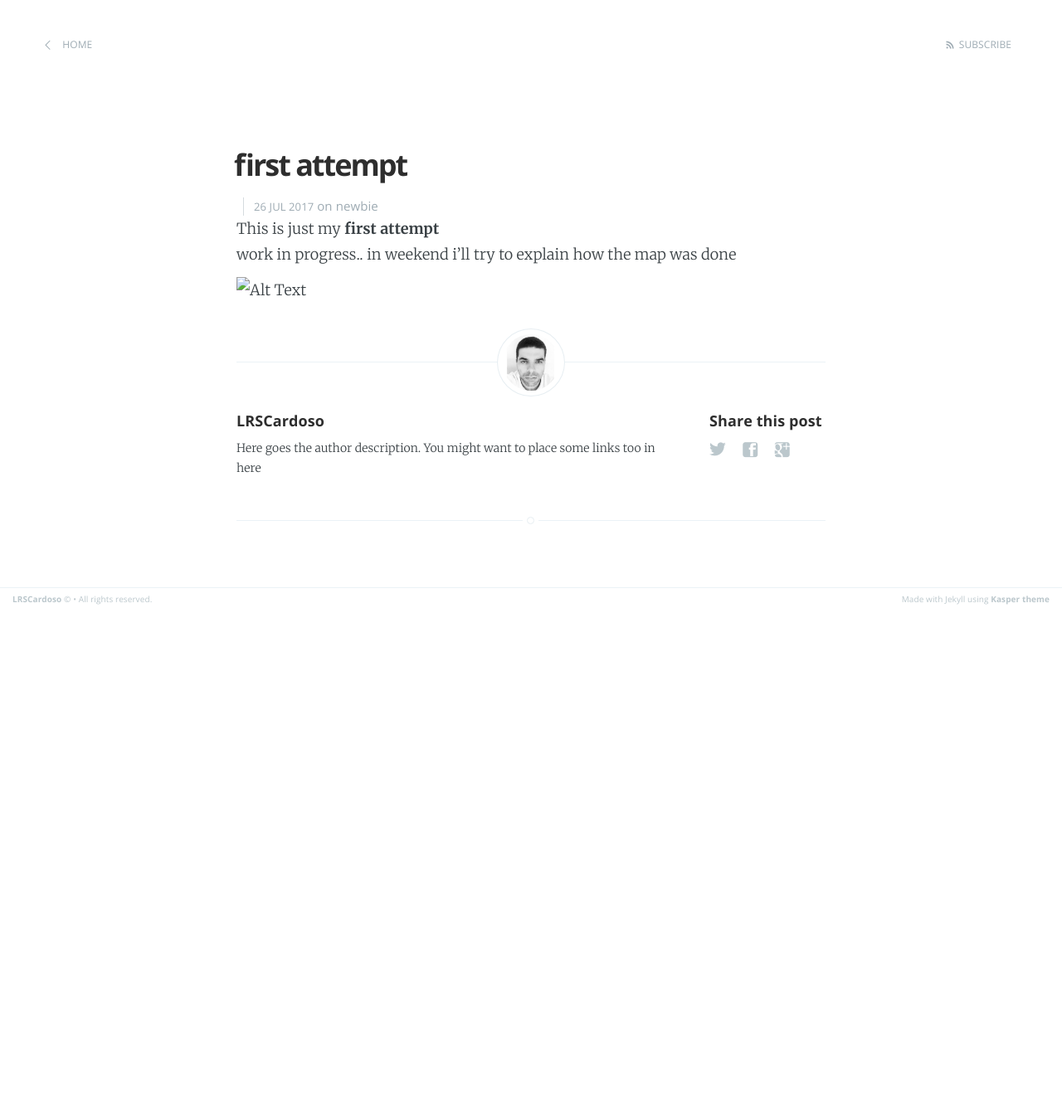
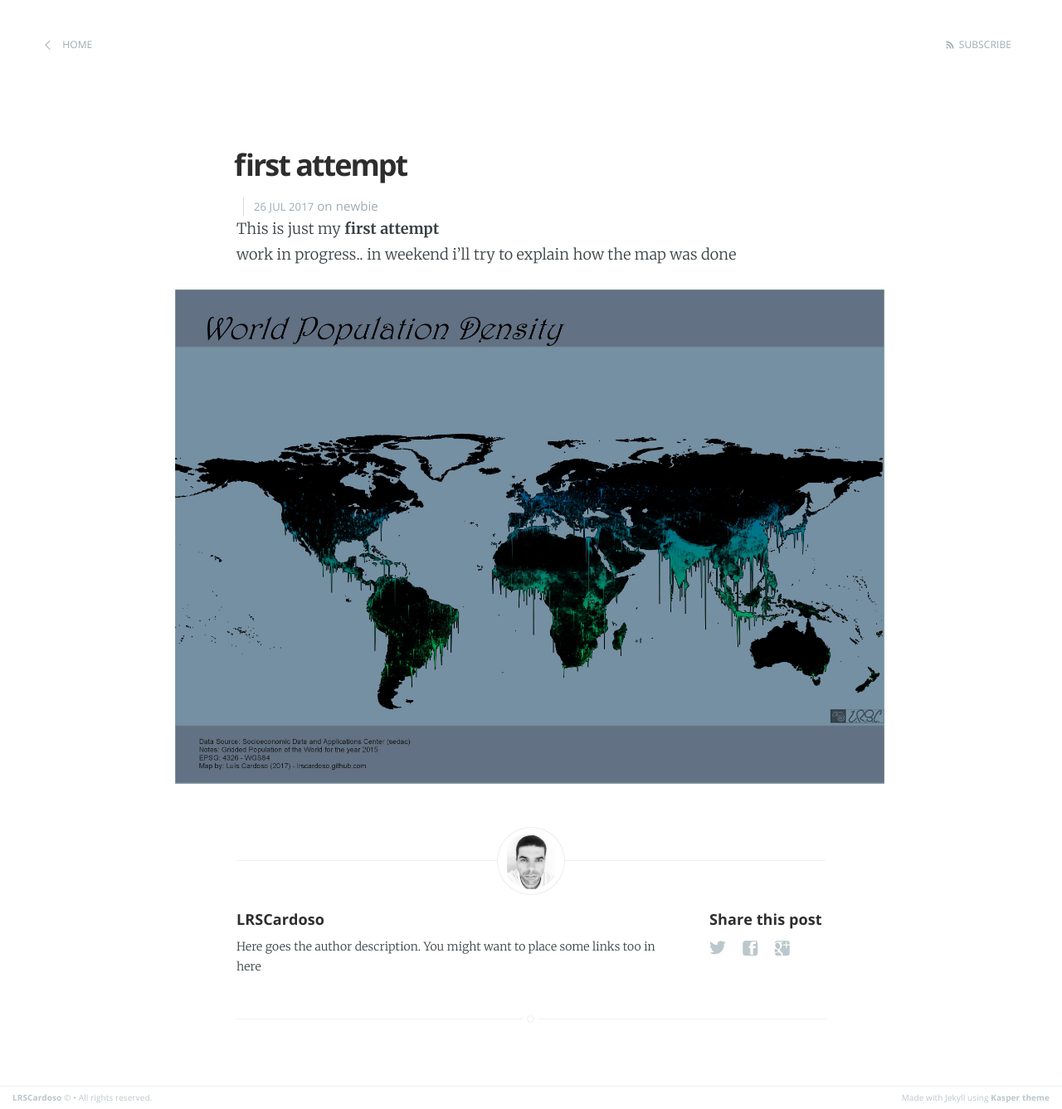
Before and after one commit to LRSCardoso/LRSCardoso.github.io, a Jekyll site: the page built from _posts/2017-07-26-my-first-attempt.md, in a window 1280 px wide. Shown: the whole page at 83% size. Built offline with Jekyll 4.4.1, drawn with Linux system fonts in a browser that asks for light colours; before the commit the page ends 900 px from its top, so only the background shows below that.

Commit message:
Update 2017-07-26-my-first-attempt.md

```diff
--- a/_posts/2017-07-26-my-first-attempt.md
+++ b/_posts/2017-07-26-my-first-attempt.md
@@ -9,4 +9,4 @@
 <br>
 work in progress.. in weekend i'll try to explain how the map was done
 <br>
-![Alt Text]( LRSCardoso.github.io/mapa_linhas_populacao2.jpeg )
+![Alt Text]( http://LRSCardoso.github.io/mapa_linhas_populacao2.jpeg )
```
